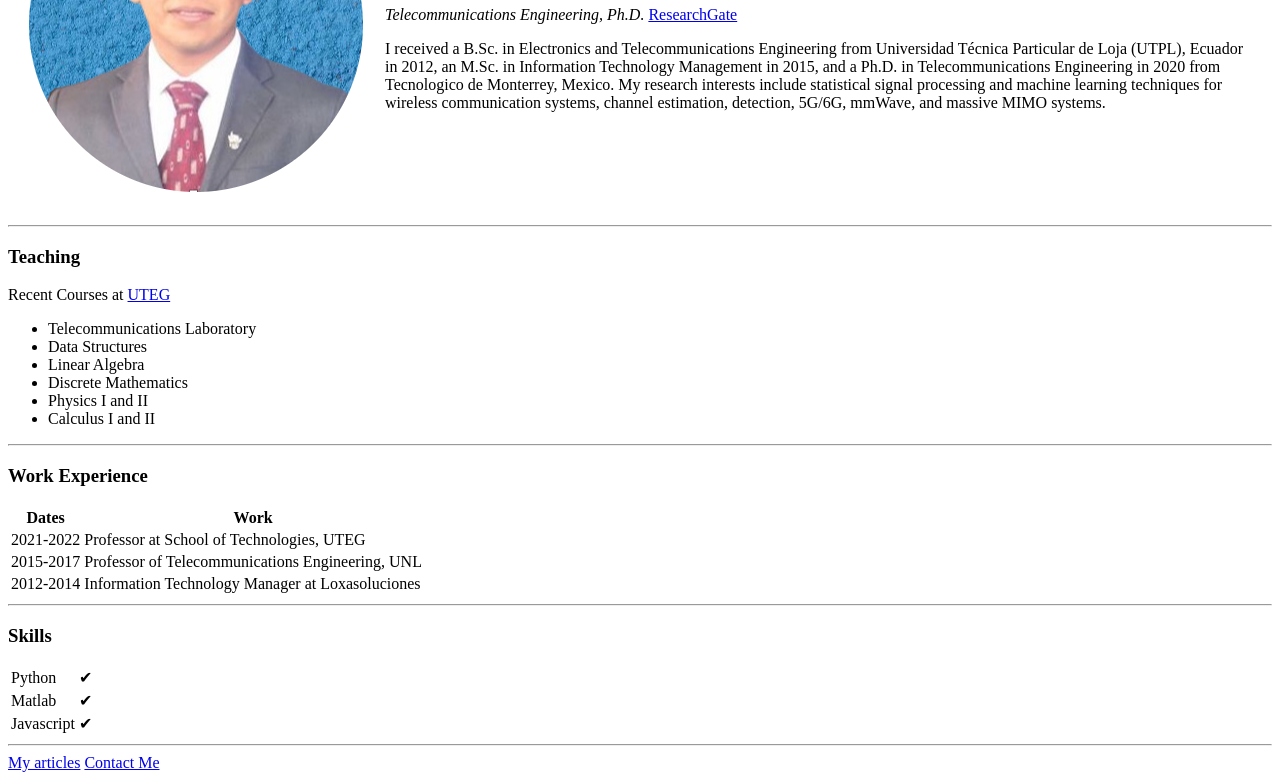
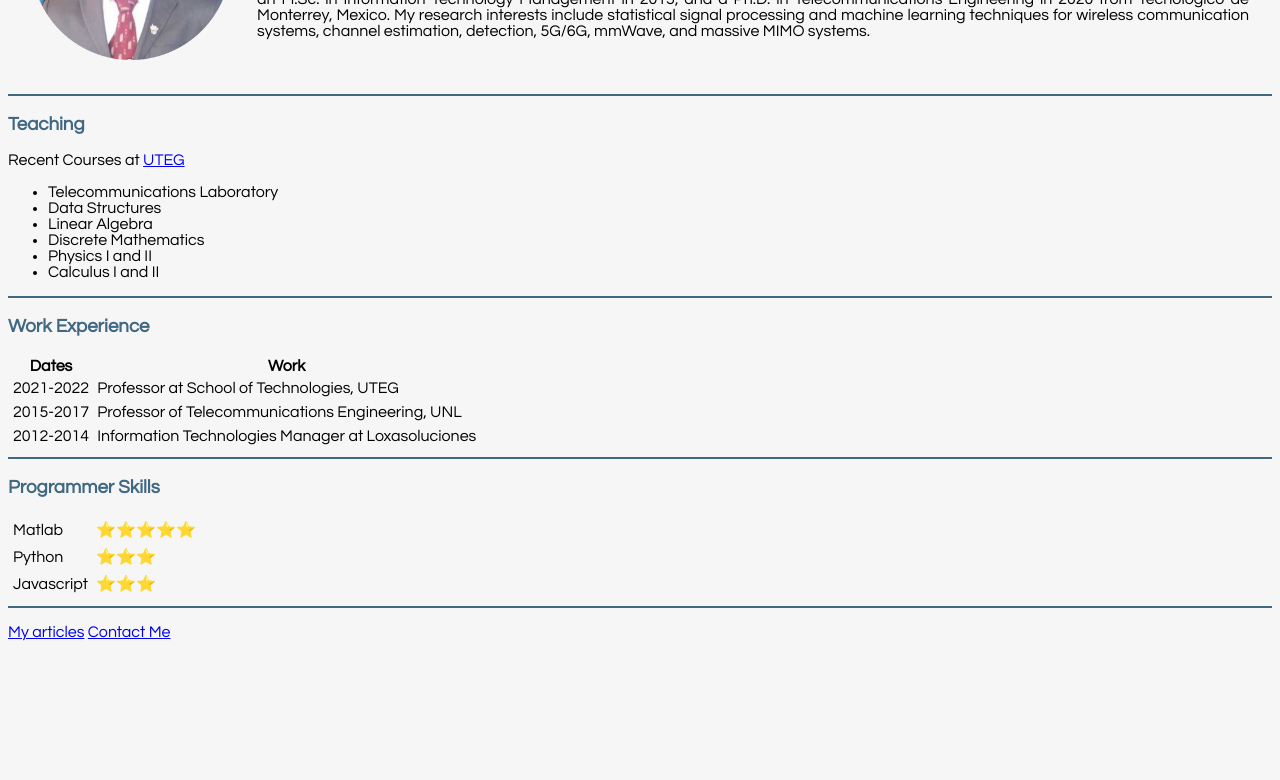
Before and after one commit to dfcarrera79/cv, a plain HTML site: page index.html in a window 1280 px wide. Shown: the part 171-951 px from the top of the page. After the commit the page ends 827 px from the top, so only its background shows below. Drawn offline with Linux system fonts and the light colour scheme.

Commit message:
updated
updated

```diff
--- /dev/null
+++ b/css/styles.css
@@ -0,0 +1,47 @@
+body {
+    background-color: #f6f6f6;
+}
+
+hr {
+    background-color: #406882;
+    border-style: none;
+    height: 2px;
+}
+
+img {
+    width: 200px;
+    height: 200px;
+}
+
+h1 {
+    color: #3A5BA0;
+    font-family: 'Century Gothic';
+}
+
+h2 {
+    color: #406882;
+    font-family: 'Century Gothic';
+}
+
+h3 {
+    color: #406882;
+    font-family: 'Century Gothic';
+}
+
+p {
+    font-family: 'Century Gothic';
+    text-align: justify;
+    hyphens: auto;
+}
+
+table {
+    font-family: 'Century Gothic';
+}
+
+ul {
+    font-family: 'Century Gothic';
+}
+
+td {
+    padding: 3px;
+}
--- a/index.html
+++ b/index.html
@@ -7,6 +7,7 @@
     <meta name="description"
         content="Diego Carrera received a B.Sc. in Electronics and Telecommunications Engineering from Universidad Técnica Particular de Loja (UTPL), Ecuador in 2012, an M.Sc. in Information Technology Management in 2015, and a Ph.D. in Telecommunications Engineering in 2020 from Tecnologico de Monterrey, Mexico. His research interests include statistical signal processing and machine learning techniques for wireless communication systems, channel estimation, detection, 5G/6G, mmWave, and massive MIMO systems.">
     <title>Diego Fernando Carrera</title>
+    <link rel="stylesheet" href="css/styles.css">
 </head>
 
 <body>
@@ -36,7 +37,7 @@
     <hr>
 
     <h3>Teaching</h3>
-    Recent Courses at <a href="https://www.uteg.edu.ec/">UTEG</a>
+    <p>Recent Courses at <a href="https://www.uteg.edu.ec/">UTEG</a></p>
     <ul>
         <li>Telecommunications Laboratory</li>
         <li>Data Structures</li>
@@ -69,32 +70,35 @@
         </tr>
         <tr>
             <td>2012-2014</td>
-            <td>Information Technology Manager at Loxasoluciones</td>
+            <td>Information Technologies Manager at Loxasoluciones</td>
         </tr>
     </table>
     <hr>
 
 
-    <h3>Skills</h3>
+    <h3>Programmer Skills</h3>
 
     <table>
         <tr>
+            <td>Matlab</td>
+            <td>⭐⭐⭐⭐⭐</td>
+        </tr>
+
+        <tr>
             <td>Python</td>
-            <td>✔</td>
+            <td>⭐⭐⭐</td>
         </tr>
-        <tr>
-            <td>Matlab</td>
-            <td>✔</td>
-        </tr>
+
         <tr>
             <td>Javascript</td>
-            <td>✔</td>
+            <td>⭐⭐⭐</td>
         </tr>
     </table>
 
     <hr>
-    <a href="articles.html">My articles</a>
-    <a href="contact-me.html">Contact Me</a>
+    <p> <a href="articles.html">My articles</a> <a href="contact-me.html">Contact Me</a> </p>
+
+
     <!-- Recent Courses at UTEG
     Telecommunications Laboratory
     Data Structures
```
